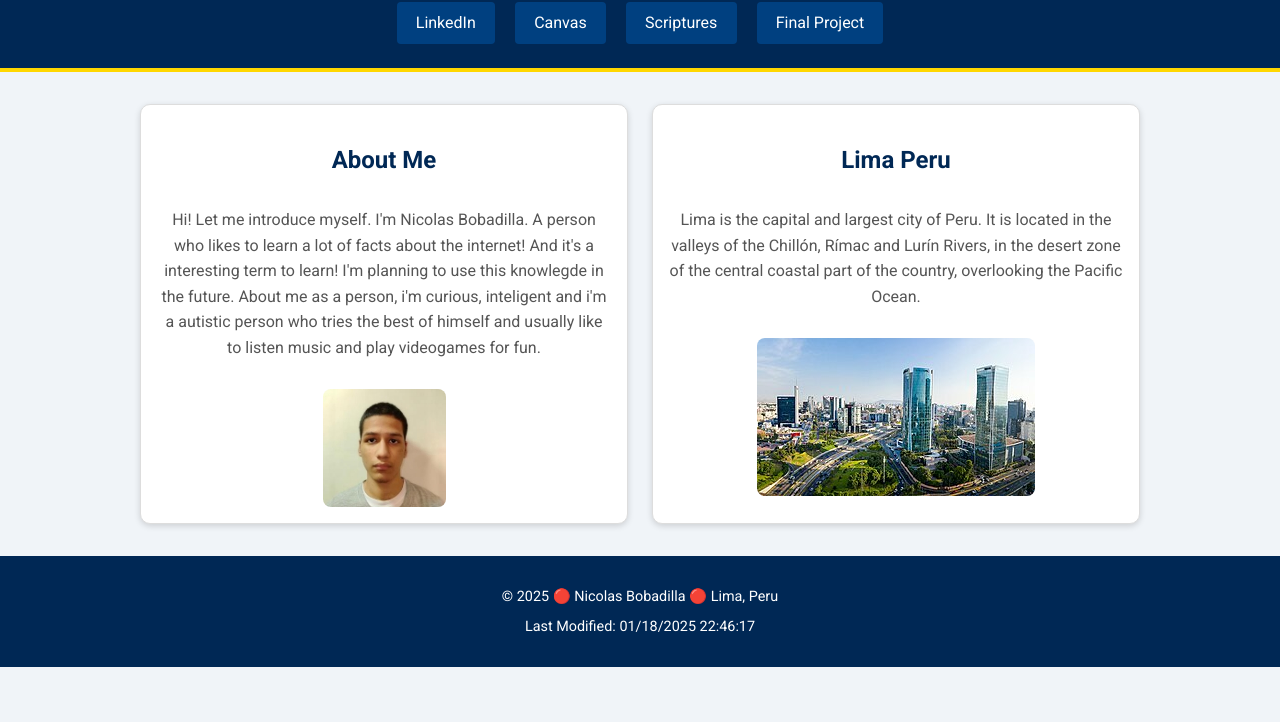
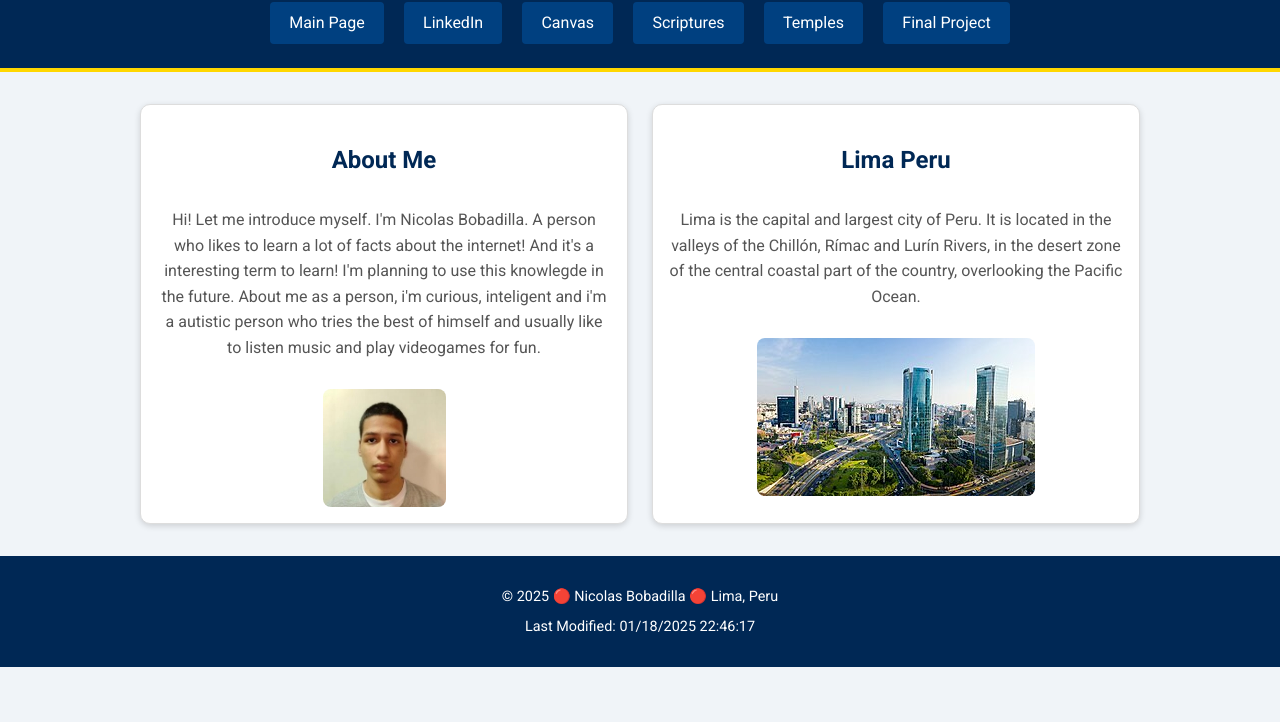
Before and after one commit to Nico-Netsumu/wdd131, a plain HTML site: page index.html in a window 1280 px wide. Shown: the part 78-800 px from the top of the page. Drawn offline with Linux system fonts and the light colour scheme.

Commit message:
Update index.html

```diff
--- a/index.html
+++ b/index.html
@@ -14,10 +14,13 @@
         <header>
             <h1>WDD 131: Dynamic Web Fundamentals</h1>
             <nav>
+                <a href="index.html">Main Page</a>
                 <a href="https://www.linkedin.com/in/nicolás-andre-bobadilla-malca-8051052bb/">LinkedIn</a>
                 <a href="https://byupw.instructure.com/">Canvas</a>
                 <a href="https://www.churchofjesuschrist.org/study/scriptures" target="_blank">Scriptures</a>
+                <a href="temples.html">Temples</a>
                 <a href="#">Final Project</a>
+
             </nav>
         </header>
         <main>
```
